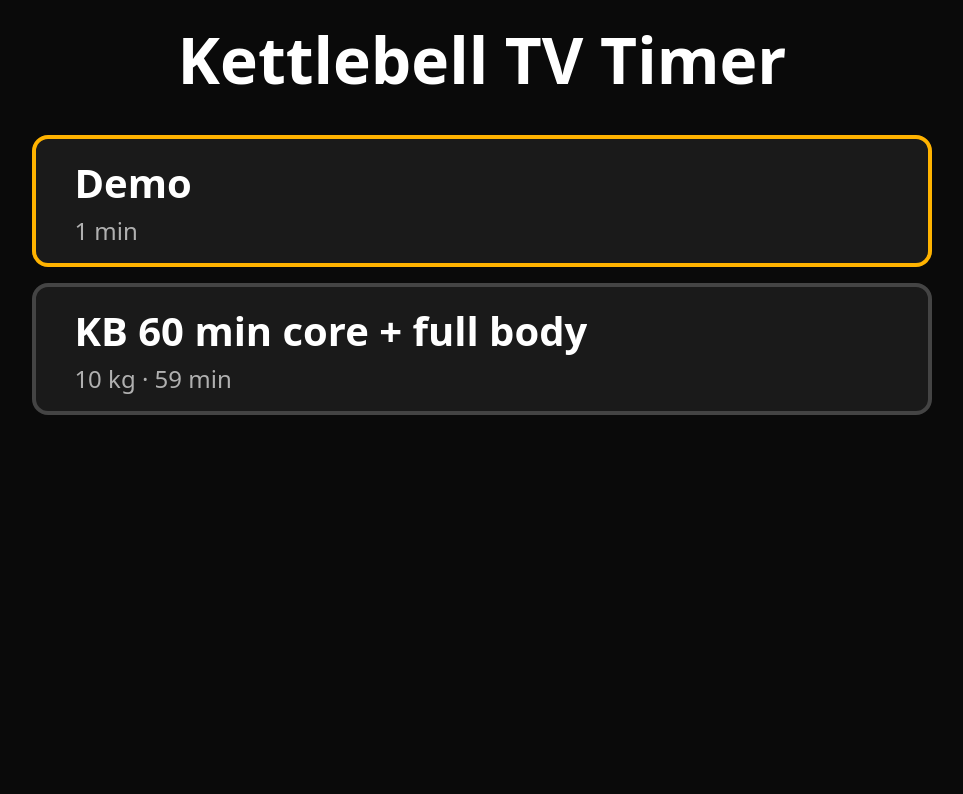
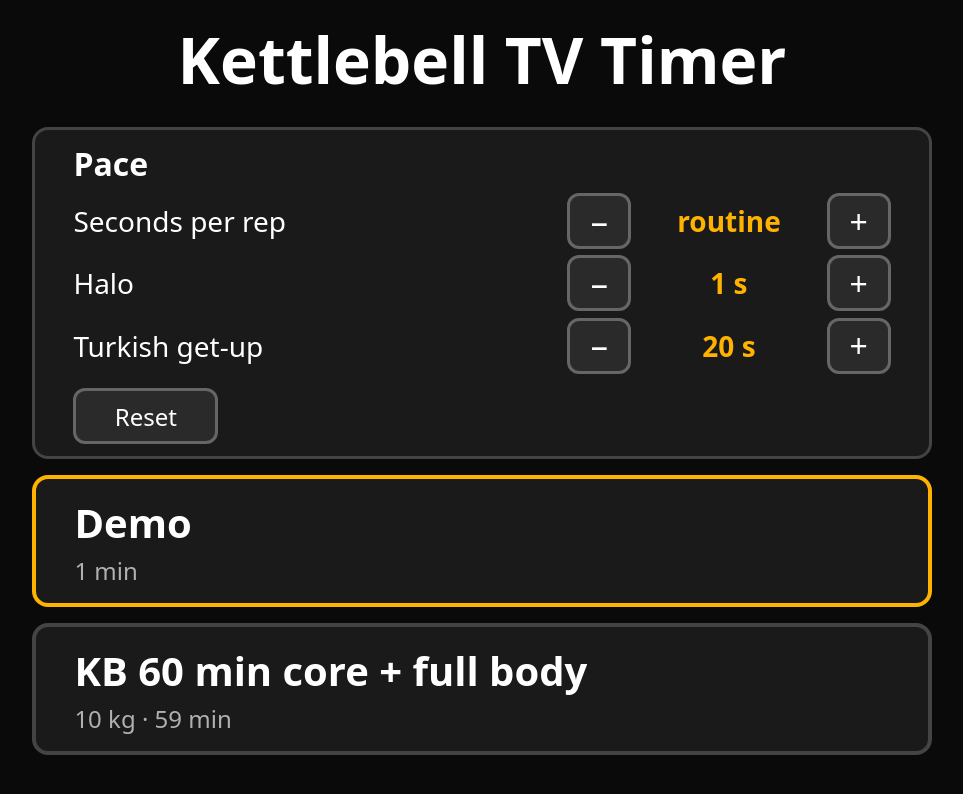
Before and after one commit to anberf/TrainingAssistant, a website: page index.html in a window 1280 px wide. Shown: the whole page, without its empty margins (158-1121 px from the left). Drawn offline with Linux system fonts and the light colour scheme.

Commit message:
T18: adjustable rep pace (global + per-exercise)
Co-Authored-By: Claude Sonnet 5.5 <noreply@anthropic.com>

```diff
--- a/css/app.css
+++ b/css/app.css
@@ -22,6 +22,13 @@ button { font: inherit; color: inherit; cursor: pointer; }
 #screen-picker { justify-content: flex-start; overflow-y: auto; }
 #routine-list { list-style: none; margin: 2vh 0 0; padding: 0; width: min(100%, 900px); display: flex; flex-direction: column; gap: 2vh; }
 .card { width: 100%; min-height: 14vh; padding: 2vh 3vw; background: #1a1a1a; border: 0.6vh solid #444; border-radius: 2vh; text-align: left; display: flex; flex-direction: column; gap: 0.5vh; }
+#pace-panel { width: min(100%, 900px); margin-top: 1vh; padding: 1.5vh 3vw; background: #1a1a1a; border: 0.4vh solid #444; border-radius: 2vh; text-align: left; }
+#pace-title { margin: 0 0 1vh; font-size: 4vh; }
+.pace-row { display: flex; align-items: center; gap: 2vw; margin: 0.8vh 0; font-size: 3.5vh; }
+.pace-label { flex: 1; min-width: 0; overflow: hidden; text-overflow: ellipsis; white-space: nowrap; }
+.pace-value { min-width: 9ch; text-align: center; font-weight: 700; color: var(--accent-exercise); }
+.pace-row button, #pace-reset { min-width: 8vh; min-height: 7vh; background: #2a2a2a; border: 0.4vh solid #666; border-radius: 1.5vh; font-size: 4vh; }
+#pace-reset { margin-top: 1vh; font-size: 3vh; padding: 0 3vw; }
 .card.selected { border-color: var(--accent-exercise); }
 .card.invalid { opacity: 0.6; cursor: not-allowed; border-style: dashed; }
 .card-name { font-size: 5vh; font-weight: 700; overflow: hidden; text-overflow: ellipsis; white-space: nowrap; }
--- a/index.html
+++ b/index.html
@@ -13,6 +13,17 @@
     <section id="screen-picker" class="screen">
       <h1 id="app-title">Kettlebell TV Timer</h1>
       <p id="app-status">No routine loaded</p>
+      <div id="pace-panel">
+        <h2 id="pace-title">Pace</h2>
+        <div id="pace-global" class="pace-row">
+          <span class="pace-label">Seconds per rep</span>
+          <button id="pace-global-minus" type="button" aria-label="Decrease seconds per rep">−</button>
+          <span id="pace-global-value" class="pace-value"></span>
+          <button id="pace-global-plus" type="button" aria-label="Increase seconds per rep">+</button>
+        </div>
+        <div id="pace-exercises"></div>
+        <button id="pace-reset" type="button">Reset</button>
+      </div>
       <ul id="routine-list"></ul>
     </section>
 
@@ -49,6 +60,7 @@
   </main>
   <script src="js/app-info.js"></script>
   <script src="js/routine.js"></script>
+  <script src="js/pace.js"></script>
   <script src="js/engine.js"></script>
   <script src="js/keys.js"></script>
   <script src="js/view.js"></script>
--- a/js/app.js
+++ b/js/app.js
@@ -27,6 +27,70 @@
     if (name !== 'run') app.setAttribute('data-theme', name === 'done' ? 'done' : 'idle');
   }
 
+  // ---- Pace settings (SPEC 4a) ----
+  var PACE_KEY = 'kb-timer-pace';
+  var pace = loadPace();
+
+  function loadPace() {
+    try { return Pace.normalize(JSON.parse(localStorage.getItem(PACE_KEY))); } catch (e) { return Pace.normalize(null); }
+  }
+  function savePace() {
+    try { localStorage.setItem(PACE_KEY, JSON.stringify(pace)); } catch (e) { /* storage unavailable */ }
+  }
+  function fmtSec(v) { return v + ' s'; }
+
+  function paceRow(label, valueText, onMinus, onPlus) {
+    var row = document.createElement('div');
+    row.className = 'pace-row';
+    var l = document.createElement('span');
+    l.className = 'pace-label';
+    l.textContent = label;
+    var v = document.createElement('span');
+    v.className = 'pace-value';
+    v.textContent = valueText;
+    var m = document.createElement('button');
+    m.type = 'button';
+    m.textContent = '−';
+    m.setAttribute('aria-label', 'Decrease ' + label);
+    var p = document.createElement('button');
+    p.type = 'button';
+    p.textContent = '+';
+    p.setAttribute('aria-label', 'Increase ' + label);
+    [[m, onMinus], [p, onPlus]].forEach(function (x) {
+      x[0].addEventListener('click', function () { x[0].blur(); x[1](); });
+    });
+    row.appendChild(l); row.appendChild(m); row.appendChild(v); row.appendChild(p);
+    return row;
+  }
+
+  function renderPace() {
+    $('pace-global-value').textContent = pace.secPerRep === null ? 'routine' : fmtSec(pace.secPerRep);
+    var box = $('pace-exercises');
+    box.textContent = '';
+    var list = Pace.overridable(entries.filter(function (e) { return e.ok; }).map(function (e) { return e.routine; }));
+    list.forEach(function (o) {
+      var cur = Object.prototype.hasOwnProperty.call(pace.exercises, o.name) ? pace.exercises[o.name] : o.value;
+      function change(dir) {
+        pace.exercises[o.name] = Pace.stepValue(cur, dir, 'exercise');
+        savePace(); renderPace(); renderPicker();
+      }
+      box.appendChild(paceRow(o.name, fmtSec(cur), function () { change(-1); }, function () { change(1); }));
+    });
+  }
+
+  function changeGlobal(dir) {
+    pace.secPerRep = Pace.stepValue(pace.secPerRep, dir, 'global');
+    savePace(); renderPace(); renderPicker();
+  }
+  function resetPace() {
+    pace = Pace.normalize(null);
+    savePace(); renderPace(); renderPicker();
+  }
+  [['pace-global-minus', function () { changeGlobal(-1); }], ['pace-global-plus', function () { changeGlobal(1); }],
+   ['pace-reset', resetPace]].forEach(function (x) {
+    $(x[0]).addEventListener('click', function () { $(x[0]).blur(); x[1](); });
+  });
+
   function renderPicker() {
     var ul = $('routine-list');
     ul.textContent = '';
@@ -42,7 +106,7 @@
       var sub = document.createElement('span');
       sub.className = 'card-sub';
       if (e.ok) {
-        sub.textContent = View.cardLabel(e.routine.weight, e.total);
+        sub.textContent = View.cardLabel(e.routine.weight, Routine.totalDuration(e.routine, pace));
         b.addEventListener('click', function () { selected = i; startRoutine(i); });
       } else {
         b.disabled = true;
@@ -72,6 +136,7 @@
     }).then(function (list) {
       entries = list;
       selected = Math.max(0, entries.findIndex(function (e) { return e.ok; }));
+      renderPace();
       renderPicker();
     }).catch(function () {
       entries = [];
@@ -98,7 +163,7 @@
     if (!e || !e.ok) return;
     beeper.unlock();
     screenCtl.start();
-    engine = Engine.create(Routine.expand(e.routine), { onEvent: beeper.onEvent });
+    engine = Engine.create(Routine.expand(e.routine, pace), { onEvent: beeper.onEvent });
     cache = {};
     showScreen('run');
     engine.start(performance.now());
--- /dev/null
+++ b/js/pace.js
@@ -0,0 +1,53 @@
+(function (root, factory) {
+  if (typeof module === 'object' && module.exports) module.exports = factory();
+  else root.Pace = factory();
+})(typeof self !== 'undefined' ? self : this, function () {
+  var GLOBAL_MIN = 1, GLOBAL_MAX = 6, GLOBAL_STEP = 0.5, GLOBAL_FROM_ROUTINE_UP = 3.5, GLOBAL_FROM_ROUTINE_DOWN = 2.5;
+  var EX_MIN = 1, EX_MAX = 60;
+
+  function num(v, min, max) { return typeof v === 'number' && isFinite(v) && v > 0 && v >= min && v <= max; }
+
+  // pace = { secPerRep: number|null, exercises: { name: number } }; invalid values are dropped.
+  function normalize(obj) {
+    var out = { secPerRep: null, exercises: {} };
+    if (!obj || typeof obj !== 'object') return out;
+    if (num(obj.secPerRep, GLOBAL_MIN, GLOBAL_MAX)) out.secPerRep = obj.secPerRep;
+    var ex = obj.exercises;
+    if (ex && typeof ex === 'object' && !Array.isArray(ex)) {
+      Object.keys(ex).forEach(function (k) {
+        if (num(ex[k], EX_MIN, EX_MAX)) out.exercises[k] = ex[k];
+      });
+    }
+    return out;
+  }
+
+  // kind: 'global' (value may be null = routine default) | 'exercise'. dir: +1 | -1.
+  function stepValue(value, dir, kind) {
+    var d = dir < 0 ? -1 : 1;
+    if (kind === 'exercise') {
+      var v = typeof value === 'number' && isFinite(value) ? value : EX_MIN;
+      var r;
+      if (d > 0) r = v < 10 ? v + 0.5 : Math.floor(v / 5) * 5 + 5;
+      else r = v <= 10 ? v - 0.5 : Math.ceil(v / 5) * 5 - 5;
+      return Math.min(EX_MAX, Math.max(EX_MIN, r));
+    }
+    if (value === null || value === undefined) return d > 0 ? GLOBAL_FROM_ROUTINE_UP : GLOBAL_FROM_ROUTINE_DOWN;
+    return Math.min(GLOBAL_MAX, Math.max(GLOBAL_MIN, value + d * GLOBAL_STEP));
+  }
+
+  // Distinct exercise names with their own step secPerRep: [{ name, value }] sorted by name (value from first seen).
+  function overridable(routines) {
+    var seen = {};
+    (routines || []).forEach(function (r) {
+      ((r && r.blocks) || []).forEach(function (b) {
+        ((b && b.steps) || []).forEach(function (s) {
+          if (s && s.type === 'exercise' && typeof s.secPerRep === 'number' && s.secPerRep > 0 &&
+              !Object.prototype.hasOwnProperty.call(seen, s.name)) seen[s.name] = s.secPerRep;
+        });
+      });
+    });
+    return Object.keys(seen).sort().map(function (n) { return { name: n, value: seen[n] }; });
+  }
+
+  return { normalize: normalize, stepValue: stepValue, overridable: overridable };
+});
--- a/js/routine.js
+++ b/js/routine.js
@@ -102,19 +102,25 @@
     return { ok: errors.length === 0, errors: errors, warnings: warnings };
   }
 
-  function stepDuration(step, defaults) {
+  function isSet(v) { return v !== undefined && v !== null; }
+
+  // Precedence: pace exercise override > step secPerRep > pace secPerRep > routine default > 3.
+  function stepDuration(step, defaults, pace) {
     var mult = step.perSide ? 2 : 1;
     if (step.reps !== undefined && step.reps !== null) {
-      var spr = step.secPerRep;
-      if (spr === undefined || spr === null) spr = defaults && defaults.secPerRep;
-      if (spr === undefined || spr === null) spr = DEFAULT_SEC_PER_REP;
+      var spr = pace && pace.exercises && Object.prototype.hasOwnProperty.call(pace.exercises, step.name)
+        ? pace.exercises[step.name] : undefined;
+      if (!isSet(spr)) spr = step.secPerRep;
+      if (!isSet(spr) && pace) spr = pace.secPerRep;
+      if (!isSet(spr)) spr = defaults && defaults.secPerRep;
+      if (!isSet(spr)) spr = DEFAULT_SEC_PER_REP;
       return step.reps * spr * mult;
     }
     return step.seconds * mult;
   }
 
   // Assumes a valid routine.
-  function expand(routine) {
+  function expand(routine, pace) {
     var out = [];
     var defaults = routine.defaults || {};
     routine.blocks.forEach(function (b) {
@@ -125,7 +131,7 @@
           var f = {
             name: s.name,
             type: s.type,
-            durationSec: stepDuration(s, defaults),
+            durationSec: stepDuration(s, defaults, pace),
             perSide: !!s.perSide,
             cues: s.cues ? s.cues.slice() : [],
             block: b.name,
@@ -147,8 +153,8 @@
     return out;
   }
 
-  function totalDuration(routine) {
-    return expand(routine).reduce(function (a, s) { return a + s.durationSec; }, 0);
+  function totalDuration(routine, pace) {
+    return expand(routine, pace).reduce(function (a, s) { return a + s.durationSec; }, 0);
   }
 
   return {
--- a/sw.js
+++ b/sw.js
@@ -12,6 +12,7 @@ const APP_SHELL = [
   'js/audio.js',
   'js/engine.js',
   'js/keys.js',
+  'js/pace.js',
   'js/routine.js',
   'js/screen.js',
   'js/view.js',
```
Also changed, not shown: docs/BACKLOG.md (+1 -1 lines), docs/DECISIONS.md (+1 -0 lines), tests/pace.test.js (added, +106 -0 lines), docs/CHANGELOG.md.
